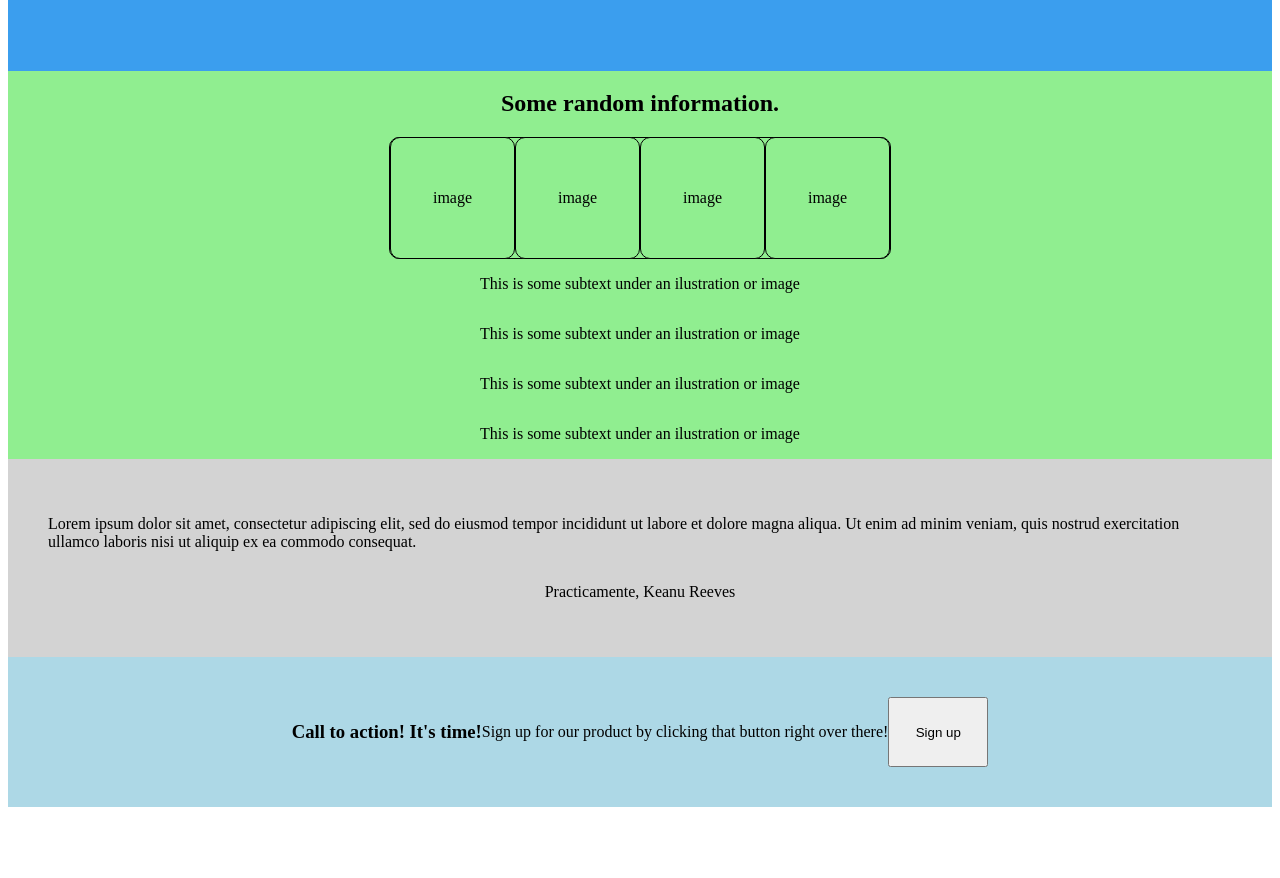
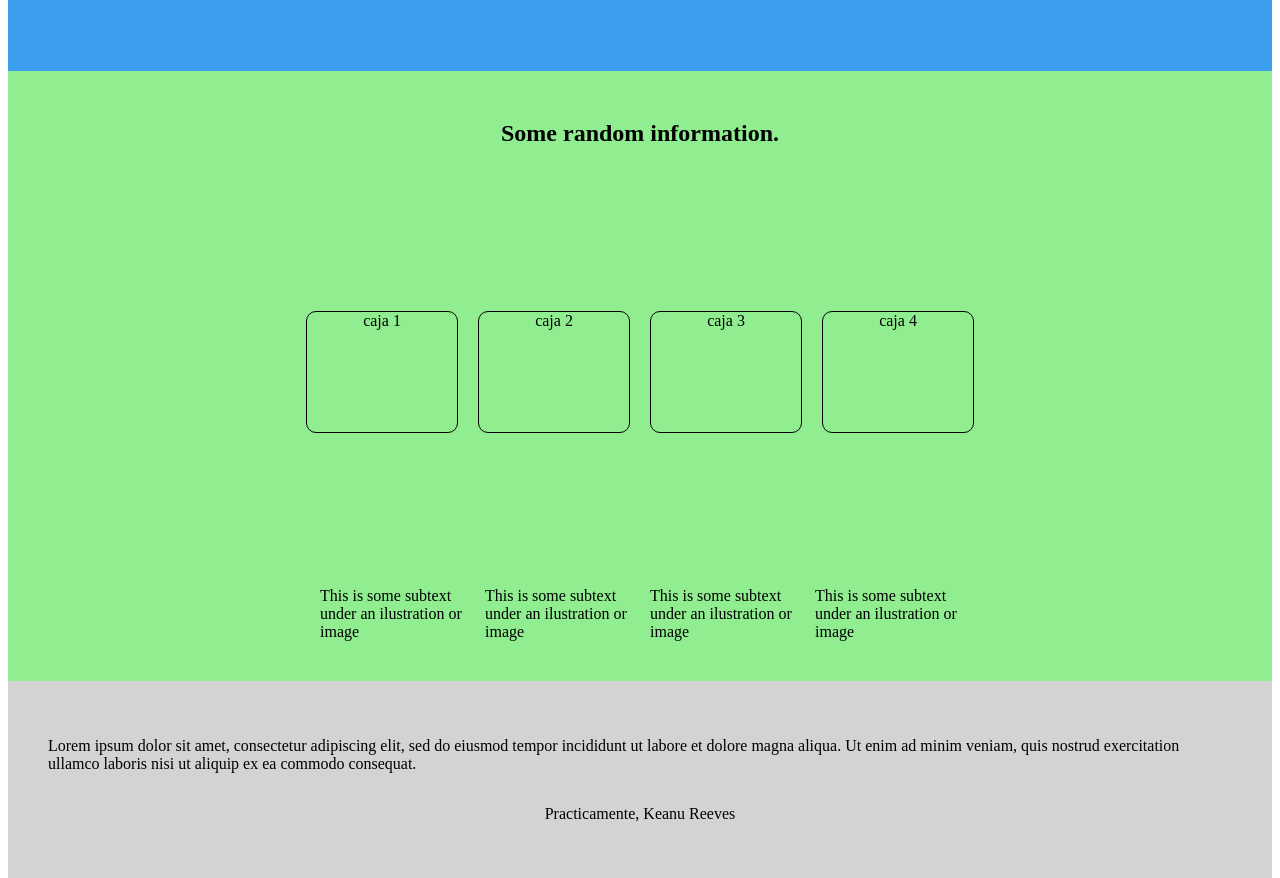
Before and after one commit to ricardomorataya/landing_page, a plain HTML site: page index.html in a window 1280 px wide. Shown: the part 398-1276 px from the top of the page. Before the commit the page ends 1213 px from the top, so only its background shows below. Drawn offline with Linux system fonts and the light colour scheme.

Commit message:
Edit index.html and style.css

```diff
--- a/index.html
+++ b/index.html
@@ -34,18 +34,21 @@
 <!--SECTION II!-->
 <section class="flex-container-random-info">
     <h1>Some random information.</h1>
-    <div class="flex-container-random-info box">
-        <div class="flex-container-random-info box">image</div>
-        <div class="flex-container-random-info box">image</div>
-        <div class="flex-container-random-info box">image</div>
-        <div class="flex-container-random-info box">image</div>
+    <div class="box-item">
+        <div class="box">caja 1</div>
+        <div class="box">caja 2</div>
+        <div class="box">caja 3</div>
+        <div class="box">caja 4</div>
     </div>
 
-    <p>This is some subtext under an ilustration or image</p>
-    <p>This is some subtext under an ilustration or image</p>
-    <p>This is some subtext under an ilustration or image</p>
-    <p>This is some subtext under an ilustration or image</p>
+    <div class="text-info">
+        <p class="text">This is some subtext under an ilustration or image</p>
+        <p class="text">This is some subtext under an ilustration or image</p>
+        <p class="text">This is some subtext under an ilustration or image</p>
+        <p class="text">This is some subtext under an ilustration or image</p>
 
+
+    </div>
 </section>
 
 <!--SECTION III!-->
--- a/style.css
+++ b/style.css
@@ -38,9 +38,39 @@
     display: flex;
     flex-direction: column;
     align-items: center;
-    justify-content: center;
+    justify-content: space-between;
+    height: 550px;
     background-color: lightgreen;
+    padding: 30px;
 }
+
+
+.box-item {
+    display: flex;
+    flex-direction: row;
+    align-items: center;
+    justify-content: space-between;
+
+}
+
+.box {
+
+    border: 1px solid black;
+    border-radius: 10px;
+    height: 120px;
+    width: 150px;
+    margin: 10px;
+    text-align: center;
+
+}
+
+.text-info {
+    display: flex;
+    flex-direction: row;
+    align-items: center;
+    justify-content: space-between;
+    }
+
 
 .flex-container-testimonial {
     background-color:lightgray;
@@ -57,23 +87,17 @@
     justify-content: center;
     align-items: center;
     height: 150px;
+    width: 100%;
     background-color: lightblue;
 }
+
 
 .button {
     height: 70px;
     width: 100px;
 }
 
-.box {
-    display: flex;
-    flex-direction: row;
-    justify-content: center;
-    border: 1px solid;
-    border-color: black;
-    border-radius: 10px;
-    height: 120px;
-    width: 500px;
-    text-align: center;
-
+.text {
+    width: 145px;
+    margin: 10px;
 }
```
